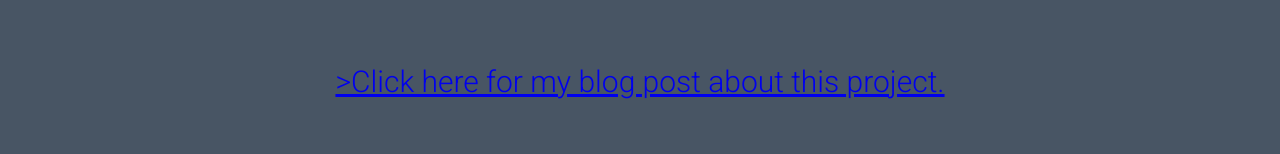
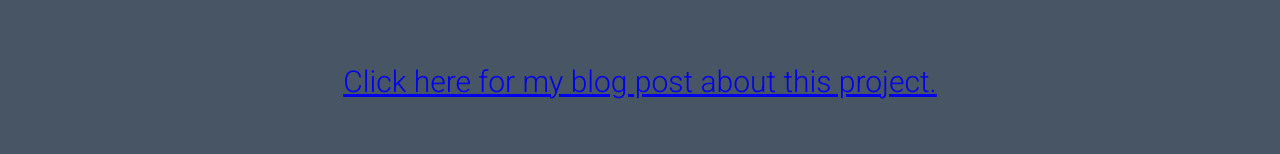
Before and after one commit to jiandamonique/kaggle-google-mutual-aid-devpage, a plain HTML site: page index.html in a window 1280 px wide. Shown: the part 383-537 px from the top of the page. Drawn offline with Linux system fonts and the light colour scheme.

Commit message:
Update index.html

```diff
--- a/index.html
+++ b/index.html
@@ -31,7 +31,7 @@
 		<div class="tagline">Holistic Coach | Transformative Coder | Restorative Justice Creative |</div>
                 <div class="tagline">I'm a 2021 Google/Kaggle BIPOC Data Fellow Mentee, and I'll be posting project updates here.</div>
 		<div class="tagline"><a target="_blank" href="https://docs.google.com/document/d/1GL2ajc5zXv36SBMZGC7Ajla3Kp1YmFJhc2HhXuxF5TY/edit?usp=sharing
-">>Click here for my blog post about this project.</a></div>
+">Click here for my blog post about this project.</a></div>
                  <div class="tagline">You can also follow the progress at the Github and Google Drive links below! I'm open to your feedback.
         </div>
 		<!-- Find your icons from here - https://fontawesome.com/icons?d=gallery&s=brands -->
```
